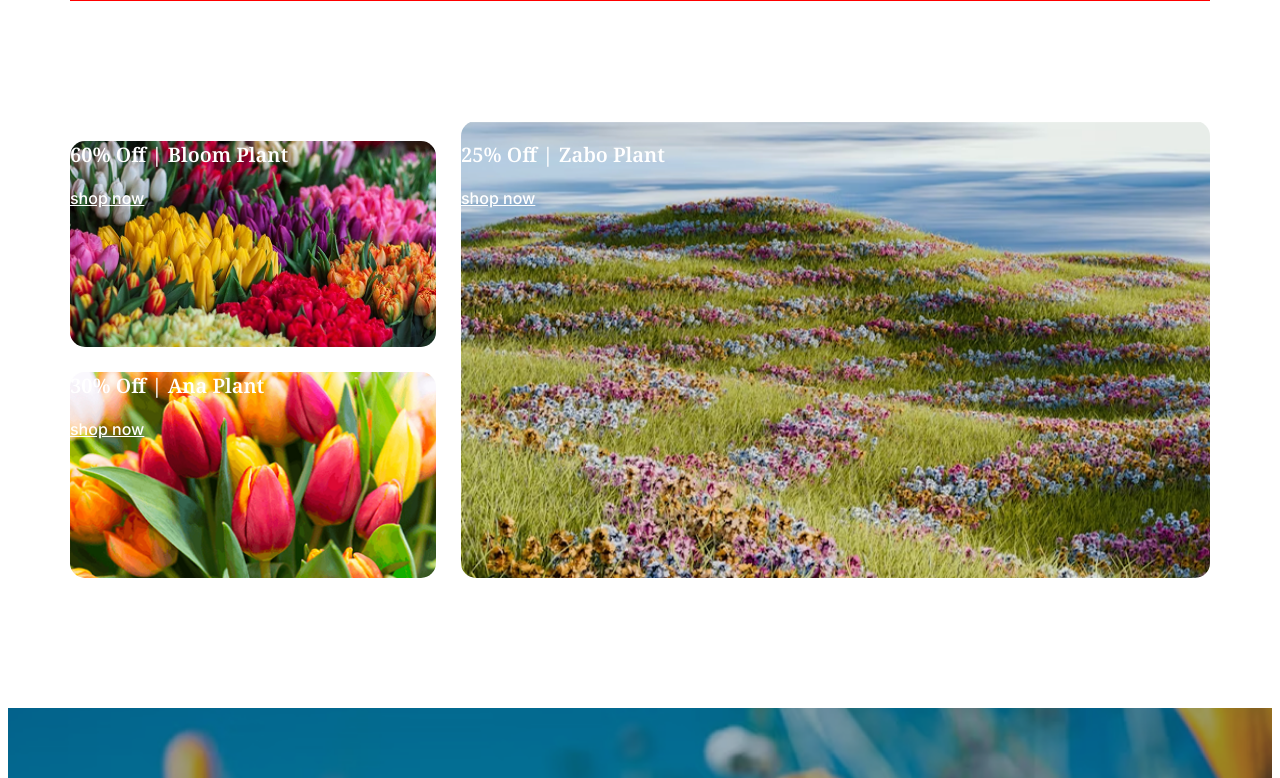
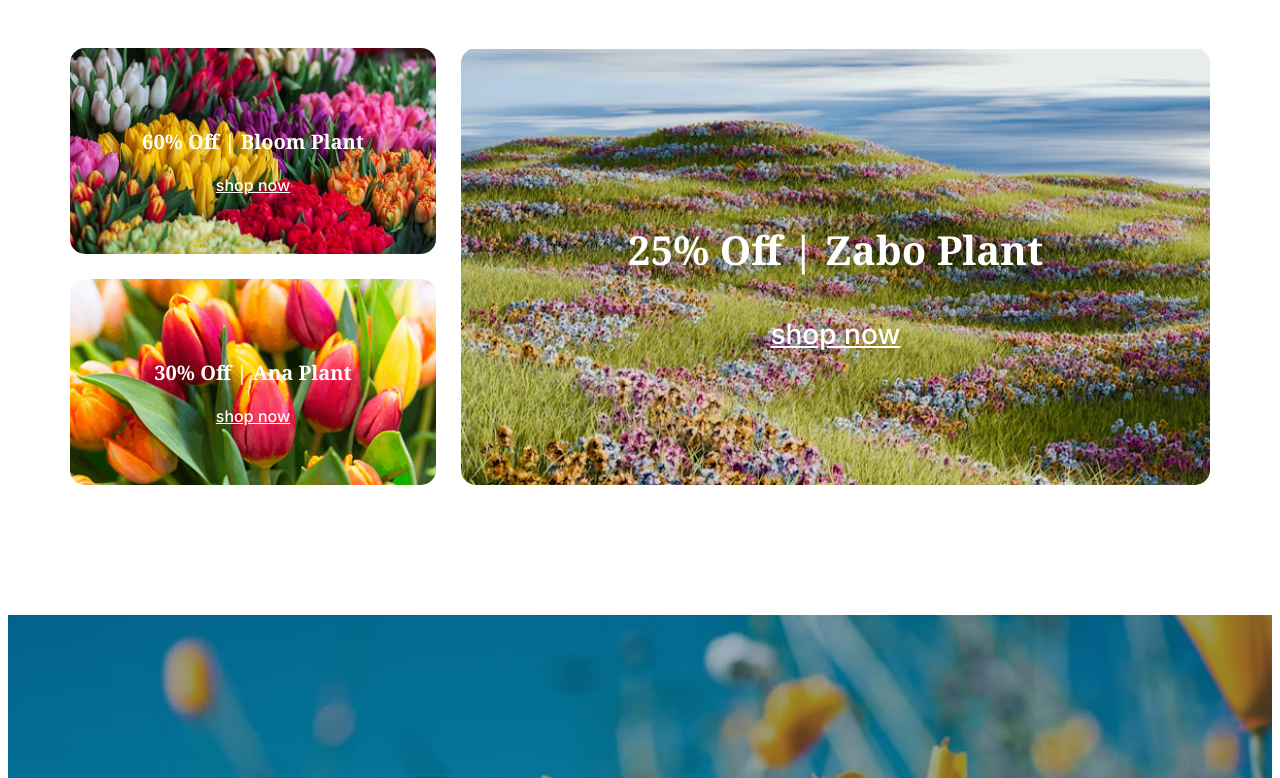
Before and after one commit to solimanumor/assignment-02-website, a plain HTML site: page index.html in a window 1280 px wide. Shown: the part 3138-3916 px from the top of the page. Drawn offline with Linux system fonts and the light colour scheme.

Commit message:
latest deal

```diff
--- a/index.html
+++ b/index.html
@@ -149,8 +149,8 @@
                 </div>
                 <!-- deal package 2 -->
                 <div class="deal-card-2">
-                    <h3 class="deal-name noto-serif-font-01">25% Off | Zabo Plant</h3>
-                    <a class=" shop-link inter-font-02" href="">shop now</a>
+                    <h3 class="deal-name-2 noto-serif-font-01">25% Off | Zabo Plant</h3>
+                    <a class=" shop-link-2 inter-font-02" href="">shop now</a>
                 </div>
             </section>
     </main>
--- a/styles/style.css
+++ b/styles/style.css
@@ -171,8 +171,6 @@ margin-top: 130px;
 
 .deal-info{
     text-align: center;
-    border: 1px solid red;
-
 }
 
 /* deal package */
@@ -189,7 +187,10 @@ margin-top: 130px;
 .deal{
     background-image: url('../assets/deal-bloom.png');
     background-size: cover;
-
+    display: flex;
+    flex-direction: column;
+    justify-content: center;
+    align-items: center;
     /* border: 1px solid red; */
     margin-bottom: 25px;
     height: 206px;
@@ -201,6 +202,10 @@ margin-top: 130px;
 .deal-1{
     background-image: url('../assets/deal-ana.png');
     background-size: cover;
+    display: flex;
+    flex-direction: column;
+    justify-content: center;
+    align-items: center;
     border-radius: 15px;
     /* border: 1px solid red; */
     height: 206px;
@@ -211,6 +216,10 @@ margin-top: 130px;
     background-image: url('../assets/deal-zabo.png');
     background-size: cover;
     background-repeat: no-repeat;
+    display: flex;
+    flex-direction: column;
+    justify-content: center;
+    align-items: center;
     border-radius: 15px;
 
 }
@@ -219,22 +228,32 @@ margin-top: 130px;
 
     font-size: 1.25rem;
     color: white;
-    font-weight: 600;
+    font-weight: 700;
 
 
 
 }
 .shop-link{
-    /* display: flex;
-    justify-content: center;
-    align-items: center; */
+
     font-weight: 500;
     color: white;
     justify-content: center;
 
 
 }
+.deal-name-2{
+    font-size: 2.5rem;
+    color: white;
+    font-weight: 700;
+}
+.shop-link-2{
+    font-size: 1.75rem;
+    font-weight: 500;
+    color: white;
+    justify-content: center;
 
+
+}
 /* joint section */
 
 .joint-section{
@@ -300,5 +319,8 @@ margin-top: 130px;
     .plant-shop img{
     width: 100%;
     }
+    .deal-container{
+        grid-template-columns: repeat(1, 1fr);
+    }
 
 }
```
